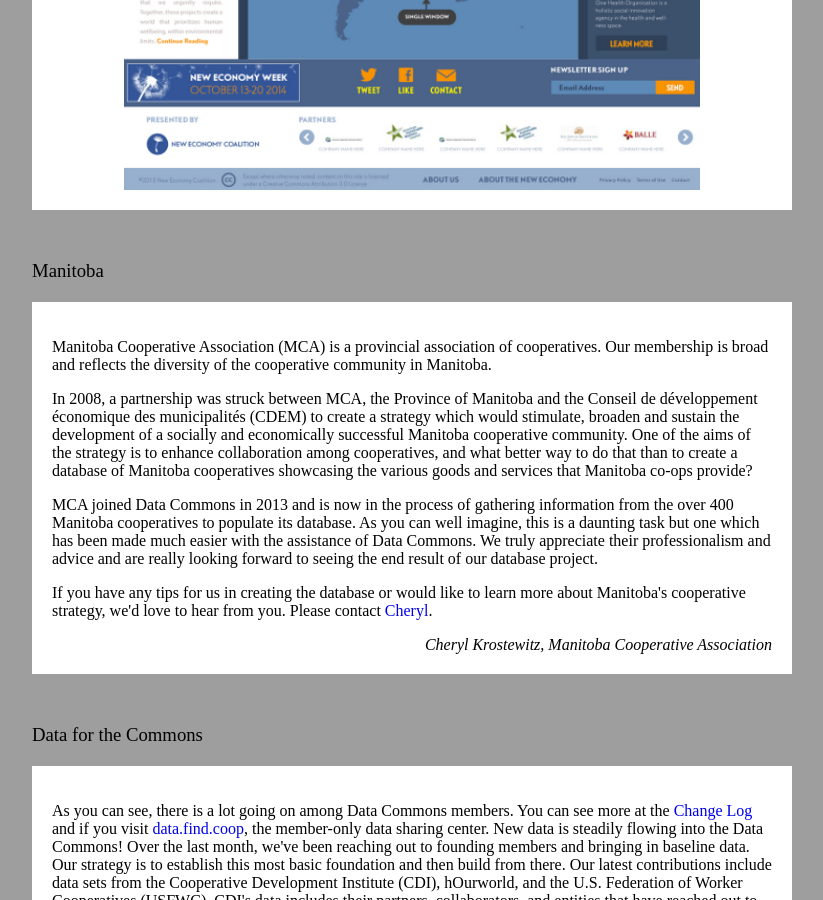
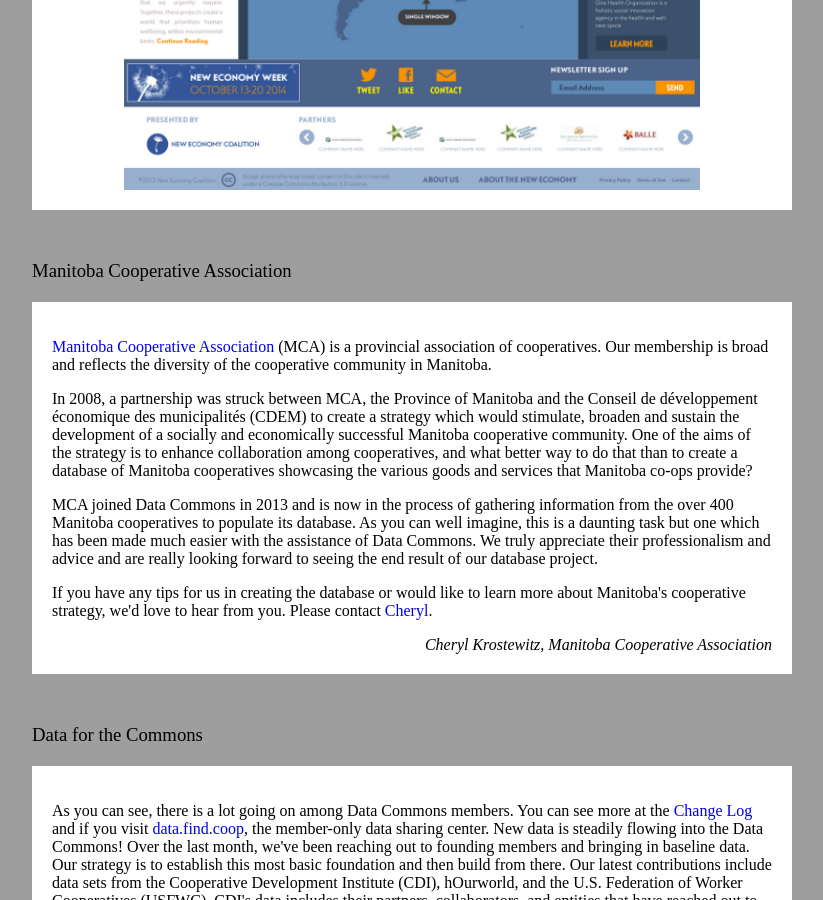
Before and after one commit to datacommons/datacommons.github.io, a Jekyll site: the page built from _posts/2014-04-10-hello.html, in a window 1280 px wide and 900 px high, scrolled down 2033 px. Shown: the whole window, without its empty margins (228-1051 px from the left). Built offline with Jekyll 4.4.1, drawn with Linux system fonts in a browser that asks for light colours; some web fonts are replaced; Markdown is read by kramdown in place of the engine named in the settings.

Commit message:
add link to MCA

```diff
--- a/_posts/2014-04-10-hello.html
+++ b/_posts/2014-04-10-hello.html
@@ -114,11 +114,12 @@
 
 
 
-<h3>Manitoba</h3>
+<h3>Manitoba Cooperative Association</h3>
 
 <div class="section">
 
-<p>Manitoba Cooperative Association (MCA) is a provincial association
+<p><a href="http://manitoba.coop/">Manitoba Cooperative Association</a>
+(MCA) is a provincial association
 of cooperatives.  Our membership is broad and reflects the diversity
 of the cooperative community in Manitoba.</p>
 
```
